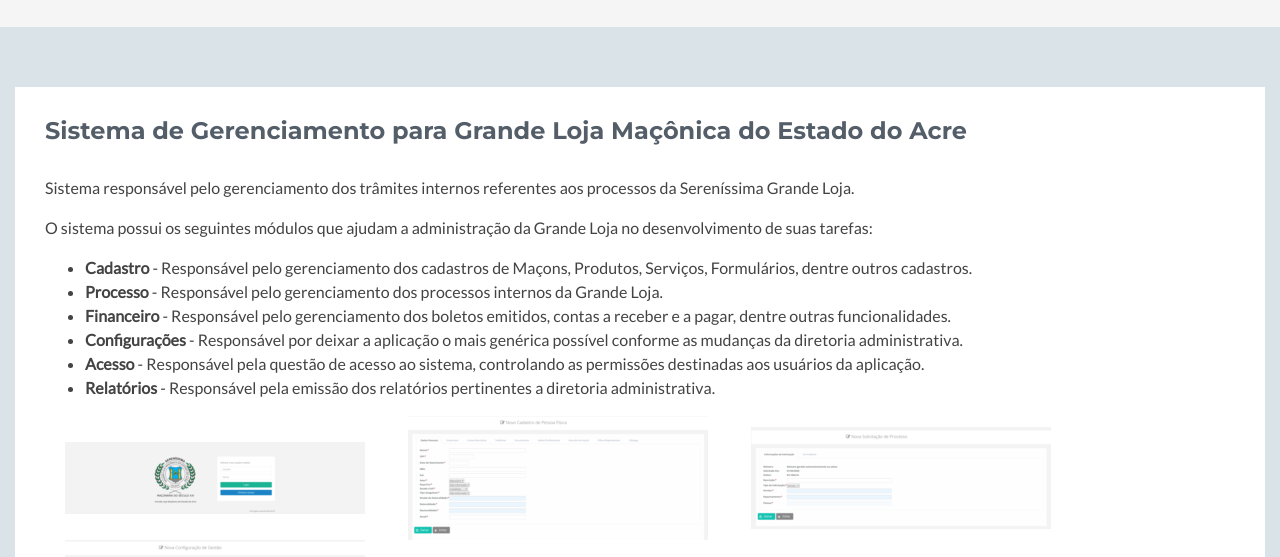
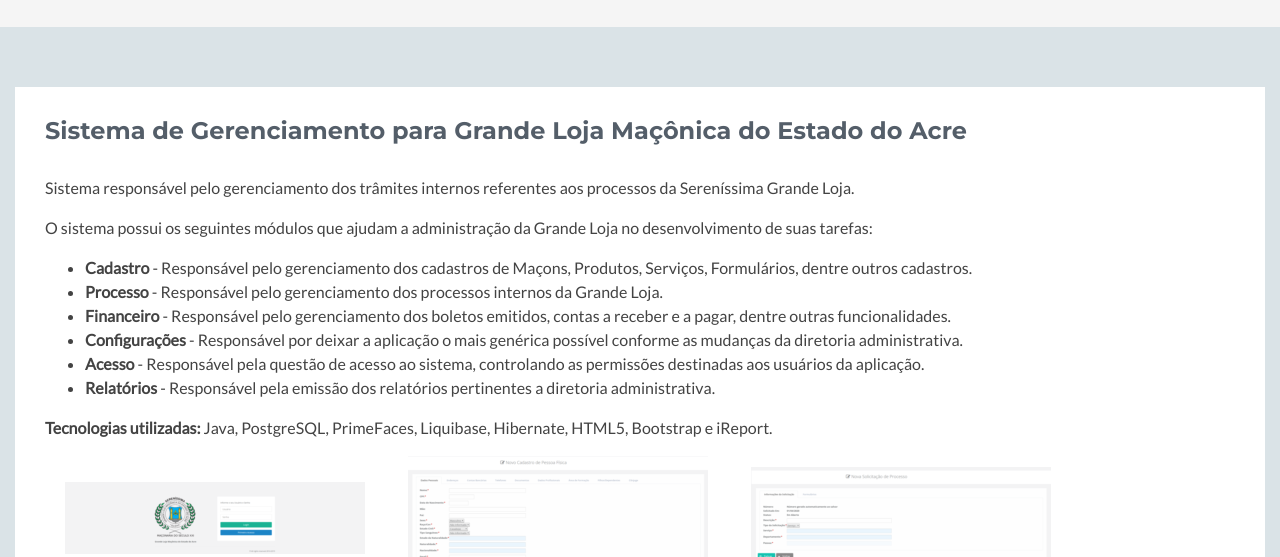
Before and after one commit to carlos-moreno/portfolio, a plain HTML site: page gleac.html in a window 1280 px wide. Shown: the part 243-800 px from the top of the page. Drawn offline with nearby package versions, Linux system fonts and the light colour scheme; no server answers; a script that the page names is missing; some icons are missing; files whose address does not match are found by name.

Commit message:
Update of page gleac

```diff
--- a/gleac.html
+++ b/gleac.html
@@ -68,6 +68,8 @@
                             <li><strong>Relatórios</strong> - Responsável pela emissão dos relatórios pertinentes a diretoria administrativa.</li>
                           </ul>
 
+                          <p><strong>Tecnologias utilizadas: </strong> Java, PostgreSQL, PrimeFaces, Liquibase, Hibernate, HTML5, Bootstrap e iReport.</p
+
                           <div class="image-row">
                             <div class="image-set">
                               <a class="example-image-link" href="assets/images/gleac/login.png" data-lightbox="example-set" data-title="Login."><img class="example-image" src="assets/images/gleac/login-min.png" alt="Tela de login da aplicação." hspace="20"/></a>
@@ -75,10 +77,9 @@
                               <a class="example-image-link" href="assets/images/gleac/solicitacao-processo.png" data-lightbox="example-set" data-title="Solicitação de Processo."><img class="example-image" src="assets/images/gleac/solicitacao-processo-min.png" alt="Tela de solicitação de processo." hspace="20"/></a>
                               <a class="example-image-link" href="assets/images/gleac/configuracao-gestao.png" data-lightbox="example-set" data-title="Configuração de Gestão."><img class="example-image" src="assets/images/gleac/configuracao-gestao-min.png" alt="Tela de configuração de gestão." hspace="20"/></a>
                             </div>
-
-                            <br ><a class="btn btn-cta-secondary" href="index.html"><i class="fas fa-arrow-alt-circle-left"></i> Voltar</a>
                           </div>
 
+                          <br ><a class="btn btn-cta-secondary" href="index.html"><i class="fas fa-arrow-alt-circle-left"></i> Voltar</a>
                         </div><!--//content-->
                     </div><!--//section-inner-->
                 </section><!--//section-->
```
